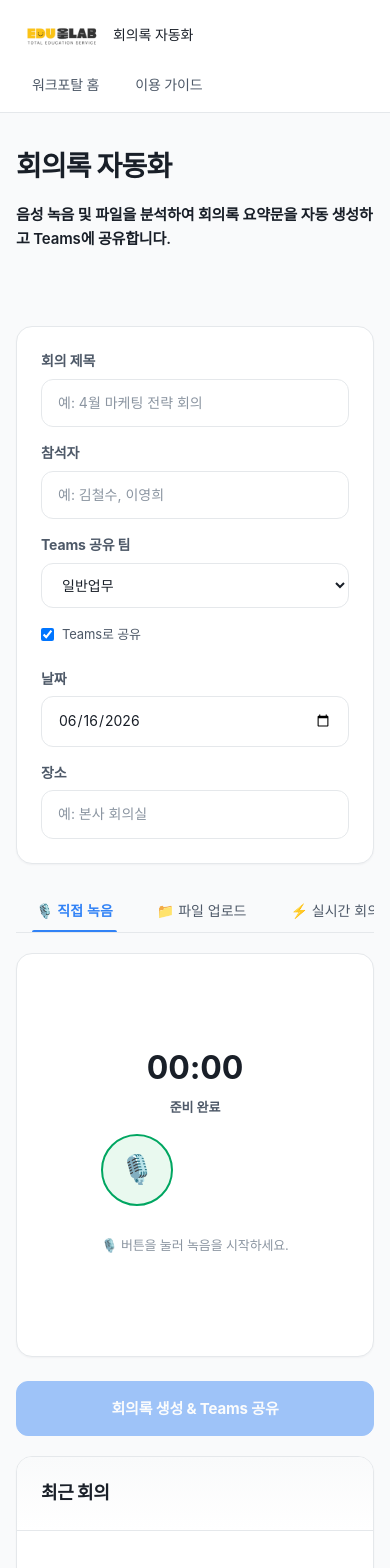
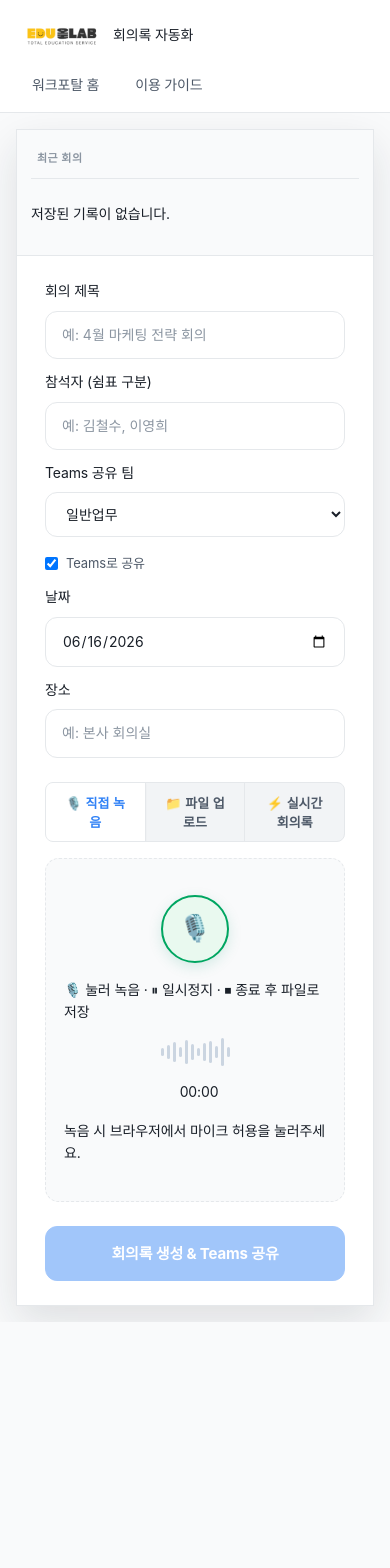
Before and after one commit to wlghksw/workportal-design, a Next.js app: page /meeting in a window 390 px wide. Shown: the top 1568 px of the page. After the commit the page ends 1322 px from the top, so only its background shows below. Built offline with nearby package versions, Linux system fonts and the light colour scheme; no server answers.

Commit message:
fix: Meeting 레거시 UI 정렬

```diff
--- a/app/meeting/MeetingForm.tsx
+++ b/app/meeting/MeetingForm.tsx
@@ -11,8 +11,9 @@ interface MeetingFormProps {
 
 export function MeetingForm({ data, onChange, disabled }: MeetingFormProps) {
   return (
-    <div className="meta-grid">
-      <FormField label="회의 제목" htmlFor="title">
+    <div className="meeting-meta-grid">
+      <div className="field">
+        <label htmlFor="title">회의 제목</label>
         <Input
           id="title"
           value={data.title}
@@ -20,8 +21,9 @@ export function MeetingForm({ data, onChange, disabled }: MeetingFormProps) {
           placeholder="예: 4월 마케팅 전략 회의"
           disabled={disabled}
         />
-      </FormField>
-      <FormField label="참석자" htmlFor="participants">
+      </div>
+      <div className="field">
+        <label htmlFor="participants">참석자 (쉼표 구분)</label>
         <Input
           id="participants"
           value={data.participants}
@@ -29,8 +31,9 @@ export function MeetingForm({ data, onChange, disabled }: MeetingFormProps) {
           placeholder="예: 김철수, 이영희"
           disabled={disabled}
         />
-      </FormField>
-      <FormField label="Teams 공유 팀" htmlFor="team">
+      </div>
+      <div className="field">
+        <label htmlFor="team">Teams 공유 팀</label>
         <Select
           id="team"
           value={data.team}
@@ -56,9 +59,10 @@ export function MeetingForm({ data, onChange, disabled }: MeetingFormProps) {
           />
           Teams로 공유
         </label>
-      </FormField>
-      <Cluster className="cluster-center gap-md mt-2">
-        <FormField label="날짜" htmlFor="date">
+      </div>
+      <div className="meeting-meta-grid">
+        <div className="field">
+          <label htmlFor="date">날짜</label>
           <Input
             id="date"
             type="date"
@@ -66,8 +70,9 @@ export function MeetingForm({ data, onChange, disabled }: MeetingFormProps) {
             onChange={(e) => onChange("meetingDate", e.target.value)}
             disabled={disabled}
           />
-        </FormField>
-        <FormField label="장소" htmlFor="location">
+        </div>
+        <div className="field">
+          <label htmlFor="location">장소</label>
           <Input
             id="location"
             value={data.location}
@@ -75,8 +80,8 @@ export function MeetingForm({ data, onChange, disabled }: MeetingFormProps) {
             placeholder="예: 본사 회의실"
             disabled={disabled}
           />
-        </FormField>
-      </Cluster>
+        </div>
+      </div>
     </div>
   );
 }
--- a/app/meeting/MeetingRecorder.tsx
+++ b/app/meeting/MeetingRecorder.tsx
@@ -130,22 +130,13 @@ export function MeetingRecorder({
   }, []);
 
   return (
-    <div className="record-zone">
-      <Stack spacing="md">
-        <div className="rec-timer-wrap">
-          <div className="rec-timer" aria-live="polite">
-            {formatTime(elapsedMs)}
-          </div>
-          <div className="rec-status-text" role="status">
-            {recState === "recording" ? "🔴 녹음 중" : recState === "paused" ? "⏸ 일시정지" : "준비 완료"}
-          </div>
-        </div>
-
-        <Cluster className="cluster-center gap-md">
+    <div className={cx("meeting-record-zone", recState === "recording" && "recording", recState === "paused" && "paused")}>
+      <Stack spacing="md" className="cluster-center">
+        <div className="rec-controls">
           {recState === "idle" ? (
             <button
               type="button"
-              className="rec-btn-main"
+              className="meeting-rec-btn"
               onClick={startRecording}
               disabled={disabled}
               aria-label="녹음 시작"
@@ -156,30 +147,57 @@ export function MeetingRecorder({
             <>
               <button
                 type="button"
-                className={cx("rec-btn-main", recState === "recording" && "rec-btn-main--recording")}
+                className={cx("meeting-rec-btn", recState === "paused" && "meeting-rec-btn--pause")}
                 onClick={recState === "recording" ? pauseRecording : resumeRecording}
                 disabled={disabled}
                 aria-label={recState === "recording" ? "녹음 일시정지" : "녹음 재개"}
               >
                 {recState === "recording" ? "⏸" : "▶"}
               </button>
-              <Button
-                variant="danger"
+              <button
+                type="button"
+                className="meeting-rec-btn meeting-rec-btn--finish"
                 onClick={stopRecording}
                 disabled={disabled}
                 aria-label="녹음 중지 및 저장"
               >
-                ⏹ 중지 및 저장
-              </Button>
+                ⏹
+              </button>
             </>
           )}
+        </div>
+
+        <div className="rec-hint">
+          {recState === "idle"
+            ? "🎙️ 눌러 녹음 · ⏸ 일시정지 · ⏹ 종료 후 파일로 저장"
+            : recState === "recording"
+              ? "녹음 중 — ⏸ 잠깐 멈춤 · ⏹ 끝내고 파일로 저장"
+              : "일시정지 — ▶ 이어서 녹음 · ⏹ 끝내고 파일로 저장"}
+        </div>
+
+        <div className="meeting-waveform">
+          <div className="meeting-wave-bar"></div>
+          <div className="meeting-wave-bar"></div>
+          <div className="meeting-wave-bar"></div>
+          <div className="meeting-wave-bar"></div>
+          <div className="meeting-wave-bar"></div>
+          <div className="meeting-wave-bar"></div>
+          <div className="meeting-wave-bar"></div>
+          <div className="meeting-wave-bar"></div>
+          <div className="meeting-wave-bar"></div>
+          <div className="meeting-wave-bar"></div>
+          <div className="meeting-wave-bar"></div>
+          <div className="meeting-wave-bar"></div>
+        </div>
+
+        <Cluster className="cluster-center gap-sm">
+          <div className={cx("rec-dot", (recState === "recording") && "show")}></div>
+          <div className="rec-time" aria-live="polite">
+            {formatTime(elapsedMs)}
+          </div>
         </Cluster>
 
-        <p className="drop-hint">
-          {recState === "idle"
-            ? "🎙️ 버튼을 눌러 녹음을 시작하세요."
-            : "중지 버튼을 누르면 녹음이 종료되고 파일 목록에 추가됩니다."}
-        </p>
+        <div className="annotation">녹음 시 브라우저에서 마이크 허용을 눌러주세요.</div>
       </Stack>
     </div>
   );
--- a/app/meeting/MeetingWorkspace.tsx
+++ b/app/meeting/MeetingWorkspace.tsx
@@ -245,29 +245,18 @@ export function MeetingWorkspace() {
       </PortalHeader>
 
       <Page>
-        <Stack spacing="lg">
-          <header className="page-header">
-            <h1 className="text-title-lg">회의록 자동화</h1>
-            <p className="text-subtitle">음성 녹음 및 파일을 분석하여 회의록 요약문을 자동 생성하고 Teams에 공유합니다.</p>
-          </header>
-
-          <div className="portal-layout">
+        <div className="meeting-app">
+          <div className="meeting-layout">
             {/* 사이드바: 최근 회의 목록 */}
-            <aside className="portal-layout__side">
-            <Card variant="default" className="meeting-sidebar">
-              <Card.Header className="meeting-sidebar__header">
-                <Card.Title className="text-caption font-semibold uppercase">최근 회의</Card.Title>
-              </Card.Header>
-              <Card.Body>
+            <aside className="meeting-sidebar">
+              <div className="meeting-sidebar__header">최근 회의</div>
               <div className="meeting-history-empty">
-                  <p className="text-caption text-muted">저장된 기록이 없습니다.</p>
+                <p className="empty">저장된 기록이 없습니다.</p>
               </div>
-              </Card.Body>
-            </Card>
             </aside>
 
             {/* 메인 콘텐츠 */}
-          <main className="portal-layout__main">
+            <main className="meeting-content">
               <Stack spacing="lg">
                 {errorMessage && (
                   <div className="alert alert-error" role="alert">
@@ -282,20 +271,16 @@ export function MeetingWorkspace() {
                 )}
 
                 {/* 메타 정보 입력 */}
-              <Card variant="default">
-                <Card.Body>
                 <MeetingForm data={meta} onChange={handleMetaChange} disabled={isProcessing} />
-                </Card.Body>
-              </Card>
 
                 {/* 입력 방식 탭 */}
                 <Stack spacing="md">
-                <nav className="tabs" aria-label="입력 방식 선택">
+                  <nav className="meeting-tabs" aria-label="입력 방식 선택">
                     {MEETING_TABS.map((tab) => (
                       <button
                         key={tab.id}
                         type="button"
-                      className={cx("tab", activeTab === tab.id && "active")}
+                        className={cx("meeting-tab", activeTab === tab.id && "active")}
                         onClick={() => setActiveTab(tab.id)}
                         disabled={isProcessing || isRecording}
                       >
@@ -304,8 +289,7 @@ export function MeetingWorkspace() {
                     ))}
                   </nav>
 
-                <Card variant="default" className="meeting-input-zone">
-                  <Card.Body>
+                  <div className="meeting-input-zone-wrap">
                     {activeTab === "record" ? (
                       <MeetingRecorder
                         onFileAdd={(f) => handleFilesAdd([f])}
@@ -323,13 +307,12 @@ export function MeetingWorkspace() {
                         disabled={isProcessing || isRecording}
                       />
                     ) : (
-                      <div className="meeting-input-placeholder">
+                      <div className="meeting-record-zone">
                         <p>⚡ 실시간으로 전사 및 요약을 확인합니다.</p>
                         <p className="text-caption mt-2">실시간 모드는 추후 지원 예정입니다.</p>
                       </div>
                     )}
-                  </Card.Body>
-                </Card>
+                  </div>
                 </Stack>
 
                 {/* 액션 버튼 */}
@@ -339,6 +322,7 @@ export function MeetingWorkspace() {
                   size="lg"
                   disabled={!isValid || isProcessing || isRecording}
                   onClick={handleSubmit}
+                  className="btn block"
                 >
                   {isProcessing ? "처리 중..." : isRecording ? "녹음 중에는 생성할 수 없습니다" : `회의록 생성 ${meta.postToTeams ? "& Teams 공유" : ""}${files.length > 1 ? ` (${files.length}개 파일)` : ""}`}
                 </Button>
@@ -370,7 +354,7 @@ export function MeetingWorkspace() {
               </Stack>
             </main>
           </div>
-      </Stack>
+        </div>
       </Page>
     </>
   );
--- a/shared/layout.css
+++ b/shared/layout.css
@@ -910,6 +910,155 @@
   100% { transform: translateX(100%) scaleX(0.2); }
 }
 
+/* --- Meeting Service Legacy Parity --- */
+.meeting-app {
+  max-width: var(--layout-max);
+  margin: 16px auto;
+  background: var(--surface);
+  border: 1px solid var(--border);
+  border-radius: var(--radius-lg);
+  box-shadow: var(--shadow-lg);
+  overflow: hidden;
+  min-height: calc(100vh - 120px);
+}
+
+.meeting-layout {
+  display: grid;
+  grid-template-columns: 248px 1fr;
+  min-height: 640px;
+}
+
+.meeting-sidebar {
+  border-right: 1px solid var(--border);
+  padding: 16px 14px;
+  display: flex;
+  flex-direction: column;
+  gap: 6px;
+  background: var(--surface-subtle);
+}
+
+.meeting-sidebar__header {
+  font-size: 11px;
+  font-weight: 600;
+  color: var(--text-muted);
+  letter-spacing: 0.04em;
+  padding: 4px 6px 10px;
+  border-bottom: 1px solid var(--border);
+  margin-bottom: 4px;
+  text-transform: uppercase;
+}
+
+.meeting-item {
+  display: flex; align-items: flex-start; gap: 6px;
+  padding: 10px 10px 10px 12px;
+  border: 1px solid transparent; border-radius: 10px;
+  cursor: pointer; transition: all 0.15s;
+}
+.meeting-item:hover { background: white; border-color: var(--border); }
+.meeting-item.active { background: var(--primary-soft); border-color: #bfdbfe; }
+.meeting-item-title { font-size: 13px; font-weight: 600; color: var(--text); margin-bottom: 4px; }
+.meeting-item-meta { font-size: 11px; color: var(--text-muted); }
+
+.meeting-content {
+  padding: 24px 28px;
+  display: flex;
+  flex-direction: column;
+  gap: 18px;
+}
+
+.meeting-meta-grid {
+  display: grid;
+  grid-template-columns: 1fr 1fr;
+  gap: 12px;
+}
+
+.meeting-tabs {
+  display: flex; gap: 0;
+  border: 1px solid var(--border);
+  border-radius: var(--radius-sm);
+  overflow: hidden;
+  background: var(--background-subtle);
+}
+.meeting-tab {
+  flex: 1; padding: 10px 14px;
+  border: none; border-right: 1px solid var(--border);
+  background: transparent; color: var(--text-sub);
+  font-size: 13px; font-weight: 600; cursor: pointer;
+  transition: all 0.15s;
+}
+.meeting-tab:last-child { border-right: none; }
+.meeting-tab:hover:not(:disabled) { color: var(--text); background: white; }
+.meeting-tab.active { background: white; color: var(--primary); box-shadow: var(--shadow-sm); }
+
+.meeting-record-zone {
+  border: 1px dashed var(--border);
+  border-radius: 14px;
+  padding: 36px 18px;
+  display: flex; flex-direction: column;
+  align-items: center; gap: 12px;
+  background: var(--surface-subtle);
+  transition: all 0.2s;
+}
+.meeting-record-zone.recording { border-color: var(--success); background: var(--success-soft); }
+.meeting-record-zone.paused { border-color: var(--warning); background: #fffbeb; }
+
+.meeting-rec-btn {
+  width: 68px; height: 68px; border-radius: 50%;
+  border: 2px solid var(--success); background: var(--success-soft);
+  color: var(--success); font-size: 26px;
+  display: flex; align-items: center; justify-content: center;
+  box-shadow: 0 4px 14px rgba(5, 150, 105, 0.15);
+  cursor: pointer; transition: all 0.2s;
+}
+.meeting-rec-btn:hover:not(:disabled) { background: var(--success); color: white; transform: scale(1.03); }
+.meeting-rec-btn--pause { border-color: var(--warning); background: #fffbeb; color: #d97706; }
+.meeting-rec-btn--finish {
+  width: 52px; height: 52px; font-size: 20px;
+  border-color: var(--danger); background: #fef2f2; color: var(--danger);
+}
+.meeting-rec-btn--finish:hover:not(:disabled) { background: var(--danger); color: white; }
+
+.meeting-waveform { display: flex; align-items: center; gap: 3px; height: 26px; }
+.meeting-wave-bar { width: 3px; border-radius: 2px; background: #cbd5e1; }
+.meeting-wave-bar:nth-child(1) { height: 8px; }
+.meeting-wave-bar:nth-child(2) { height: 14px; }
+.meeting-wave-bar:nth-child(3) { height: 20px; }
+.meeting-wave-bar:nth-child(4) { height: 10px; }
+.meeting-wave-bar:nth-child(5) { height: 24px; }
+.meeting-wave-bar:nth-child(6) { height: 16px; }
+.meeting-wave-bar:nth-child(7) { height: 8px; }
+.meeting-wave-bar:nth-child(8) { height: 18px; }
+.meeting-wave-bar:nth-child(9) { height: 22px; }
+.meeting-wave-bar:nth-child(10) { height: 12px; }
+.meeting-wave-bar:nth-child(11) { height: 28px; }
+.meeting-wave-bar:nth-child(12) { height: 10px; }
+
+.meeting-drop-zone {
+  border: 1px dashed var(--border); border-radius: 14px;
+  padding: 36px 16px; text-align: center;
+  background: var(--surface-subtle); cursor: pointer; transition: all 0.2s;
+}
+.meeting-drop-zone:hover, .meeting-drop-zone.over { border-color: var(--primary); background: var(--primary-soft); }
+
+.meeting-transcript-box {
+  border: 1px solid var(--border); border-radius: var(--radius-lg);
+  padding: 16px 16px; background: white; box-shadow: var(--shadow-sm);
+}
+.meeting-transcript-header { display: flex; align-items: center; justify-content: space-between; margin-bottom: 12px; }
+.meeting-teams-badge {
+  display: inline-flex; align-items: center; gap: 6px;
+  background: #ecfdf5; color: var(--success); border: 1px solid #bbf7d0;
+  padding: 5px 12px; font-size: 12px; font-weight: 600; border-radius: 999px;
+  margin-bottom: 10px;
+}
+
+@media (max-width: 980px) {
+  .meeting-layout { grid-template-columns: 1fr; }
+  .meeting-sidebar { border-right: none; border-bottom: 1px solid var(--border); }
+  .meeting-meta-grid { grid-template-columns: 1fr; }
+  .meeting-app { margin: 0; border-radius: 0; min-height: 100vh; }
+}
+
 /* --- Guide Page Styles --- */
 .guide-page { background: var(--background); }
 .guide-layout { display: flex; gap: var(--space-5); align-items: flex-start; }
```
Also changed, not shown: app/meeting/MeetingResultView.tsx (+17 -12 lines), app/meeting/MeetingUploadZone.tsx (+7 -11 lines). Lines whose indentation alone changed are shown as unchanged.
